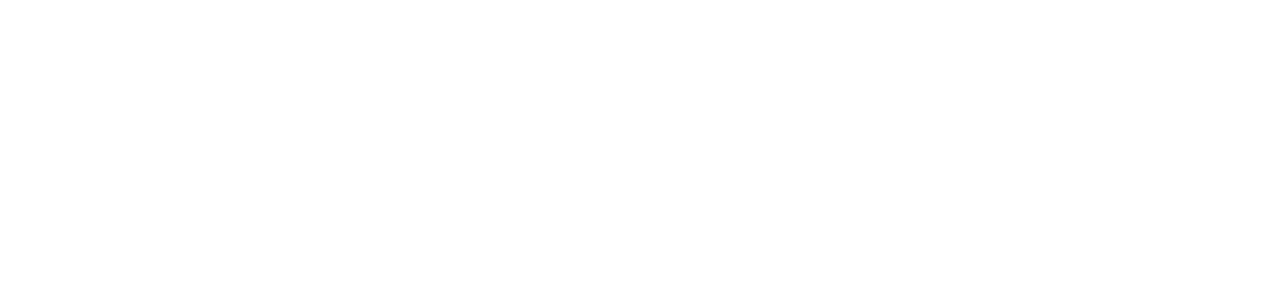
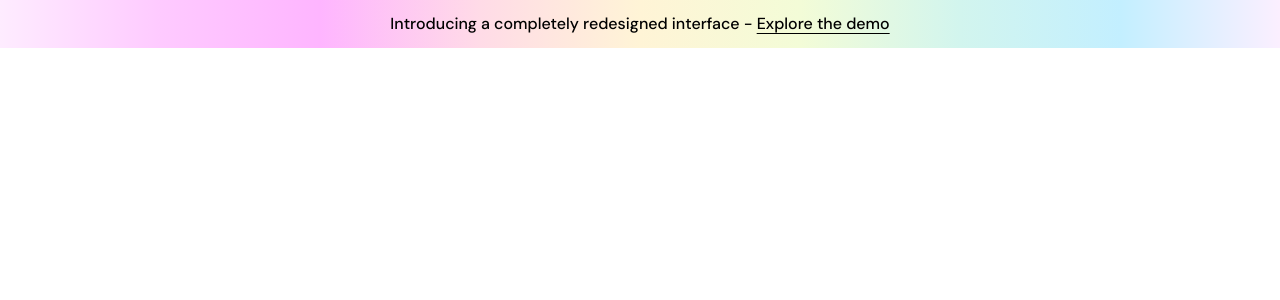
Before and after one commit to AymaneMehdi/Dark-Landing-Page-Task-Flow, a Next.js app: page / in a window 1280 px wide. Shown: the top 300 px of the page. Built offline with nearby package versions, Linux system fonts and the light colour scheme.

Commit message:
Add Banner component.

```diff
--- a/src/app/page.tsx
+++ b/src/app/page.tsx
@@ -1,6 +1,8 @@
+import { Banner } from "@/components/Banner";
 export default function Home() {
   return (
     <>
+      <Banner />
     </>
   );
 }
--- /dev/null
+++ b/src/components/Banner.tsx
@@ -0,0 +1,16 @@
+export const Banner = () => {
+  return (
+    <div className="py-3 text-center bg-[linear-gradient(to_right,#FEECFF,#FECAFF,#FEB5FF,#FFDBE7,#FFF4D6,#F3FCD7,#D2F5EE,#C3EFFF,#FBEFFF)]">
+      <div className="container">
+        <p className="font-medium">
+          <span className="hidden sm:inline">
+            Introducing a completely redesigned interface -{" "}
+          </span>
+          <a href="#" className="underline underline-offset-4 font-medium">
+            Explore the demo
+          </a>
+        </p>
+      </div>
+    </div>
+  );
+};
```
